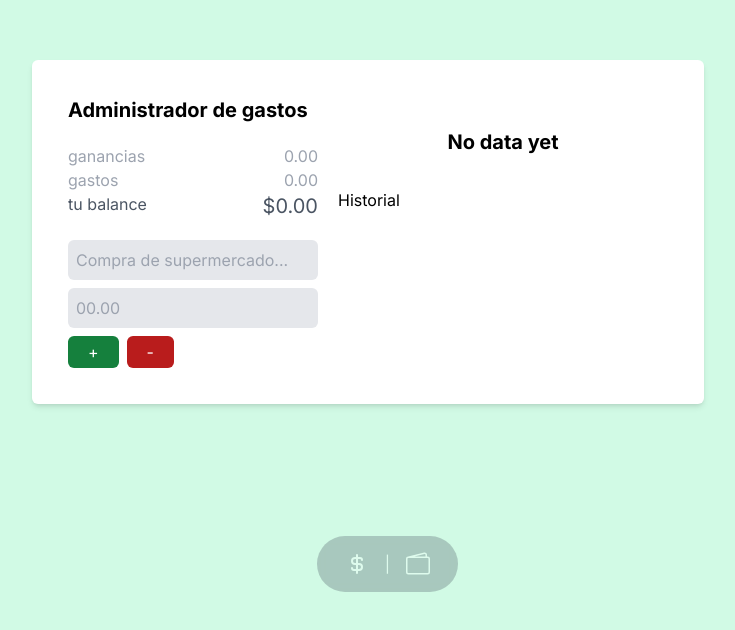
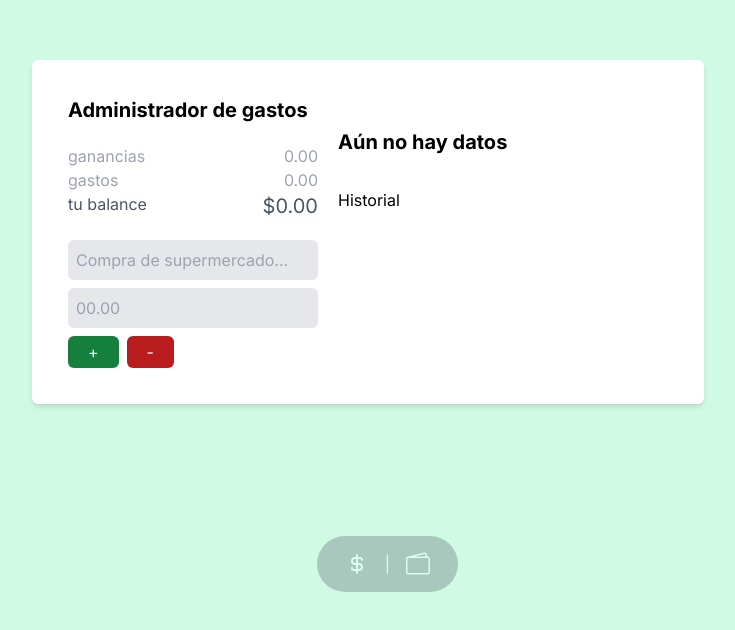
Before and after one commit to ElDev1/currency-app, a Next.js app: page /dashboard in a window 1280 px wide. Shown: the part 168-798 px from the top of the page, without its empty margins (272-1007 px from the left). Built offline with nearby package versions, Linux system fonts and the light colour scheme.

Commit message:
add README information

```diff
--- a/src/app/page.tsx
+++ b/src/app/page.tsx
@@ -13,7 +13,7 @@ export default function Home() {
   const [loading, setLoading] = useState(true)
 
   useEffect(() => {
-    fetch('http://localhost:3000/api/get-dollar', { next: { revalidate: 60 } })
+    fetch('https://currency-app-beige.vercel.app/api/get-dollar', { next: { revalidate: 60 } })
       .then(res => res.json())
       .then(data => {
         setDollarPrices(data)
--- a/src/components/ExpenseChart.tsx
+++ b/src/components/ExpenseChart.tsx
@@ -19,19 +19,14 @@ export function ExpenseChart({ historyList } : Props) {
     .filter((elem) => elem.amount < 0)
     .reduce((acc, elem) => (acc += elem.amount), 0) * -1;
 
-  console.log({
-    totalIncomes,
-    totalExpenses,
-  });
-
   const expensesPercentage = Math.round((totalExpenses / totalIncomes) * 100);
   const incomesPercentage = (100 - (expensesPercentage))
 
   if (!totalIncomes && !totalExpenses) {
     return (
-      <div className="p-4 my-2">
-        <div className="h-full flex items-center justify-center w-full flex-col">
-          <h1 className="text-xl font-bold my-2">No data yet</h1>
+      <div className="py-4 my-2">
+        <div className="h-full flex w-full flex-col">
+          <h1 className="text-xl font-bold my-2">Aún no hay datos</h1>
         </div>
       </div>
     );
@@ -43,8 +38,8 @@ export function ExpenseChart({ historyList } : Props) {
         <VictoryPie
           colorScale={["#e74c3c", "#2ecc71"]}
           data={[
-            { x: "Expenses", y: 100 },
-            { x: "Incomes", y: 0 },
+            { x: "gastos", y: 100 },
+            { x: "ganancias", y: 0 },
           ]}
           animate={{
             duration: 200,
@@ -60,8 +55,8 @@ export function ExpenseChart({ historyList } : Props) {
       <VictoryPie
         colorScale={["#e74c3c", "#2ecc71"]}
         data={[
-          { x: `${expensesPercentage}`, y: expensesPercentage },
-          { x: `${incomesPercentage}`, y: incomesPercentage },
+          { x: `${expensesPercentage}%`, y: expensesPercentage },
+          { x: `${incomesPercentage}%`, y: incomesPercentage },
         ]}
         animate={{
           duration: 200,
--- a/src/components/ExpenseTracker.tsx
+++ b/src/components/ExpenseTracker.tsx
@@ -64,8 +64,8 @@ export const ExpenseTracker = ({historyList, setHistoryList}: Props) => {
             <p className="text-xl">${total}</p>
         </div>
         <form onSubmit={handleSubmit} ref={formRef} className="flex flex-col gap-2 mt-5">
-            <input type="text" ref={descriptionButton} required className="bg-gray-200 rounded-md w-full max-w-[250px] p-2 outline-none" placeholder="Compra de supermercado..." />
-            <input type="number" ref={amountButton} required className="bg-gray-200 rounded-md w-full max-w-[250px] p-2 outline-none" placeholder="00.00"/>
+            <input type="text" ref={descriptionButton} required maxLength={22} className="bg-gray-200 rounded-md w-full max-w-[250px] p-2 outline-none" placeholder="Compra de supermercado..." />
+            <input type="number" ref={amountButton} required max={100000000} min={0} className="bg-gray-200 rounded-md w-full max-w-[250px] p-2 outline-none" placeholder="00.00"/>
             <div className="flex gap-2">
                 <button type="submit" onClick={() => setExpense(false)} className="px-5 py-1 bg-green-700 rounded-md hover:bg-green-500 text-white">+</button>
                 <button type="submit" onClick={() => setExpense(true)} className="px-5 py-1 bg-red-700 rounded-md hover:bg-red-500 text-white">-</button>
--- a/src/service/getDollarData.ts
+++ b/src/service/getDollarData.ts
@@ -1,4 +1,3 @@
-import { url } from 'inspector'
 import { JSDOM } from 'jsdom'
 
 type DollarName = 'Dólar blue' | 'Dólar oficial' | 'Dólar bolsa'
```
Also changed, not shown: 1 other file (tests, documents, lock files or other folders).
